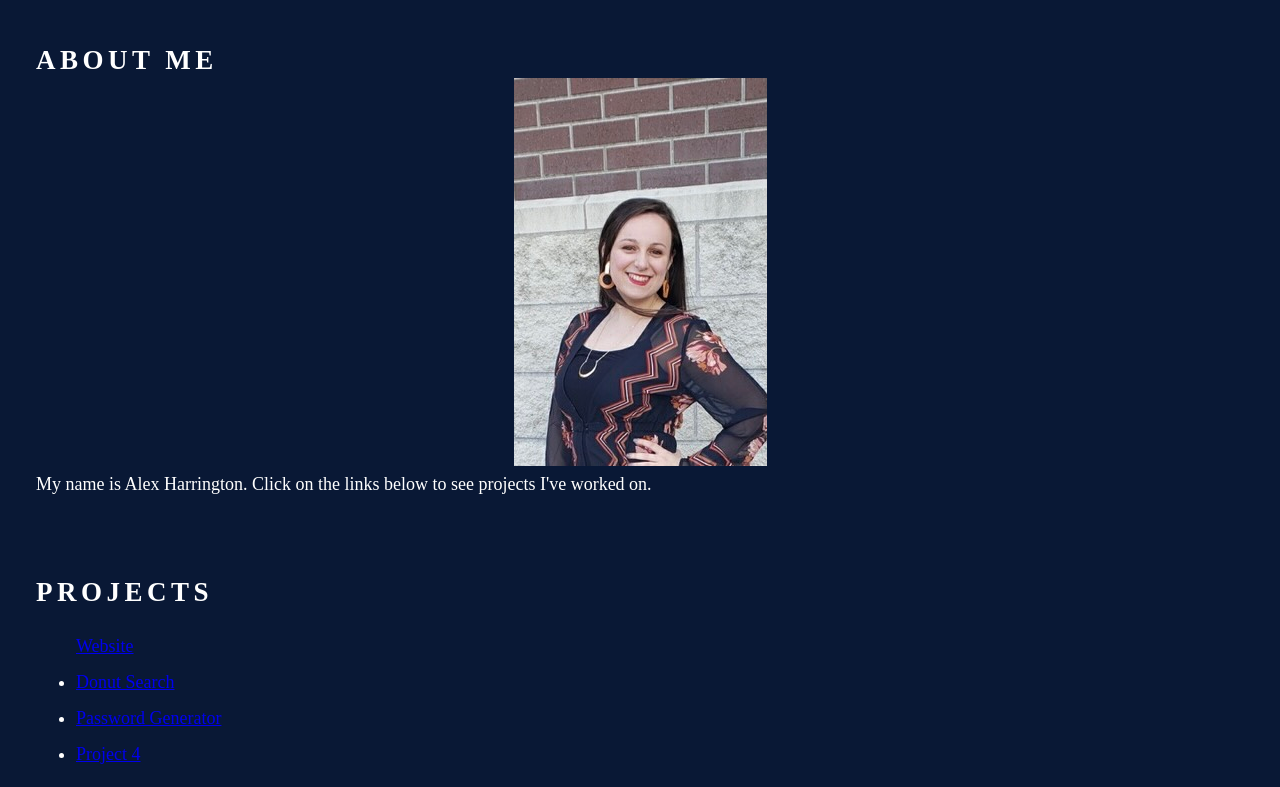
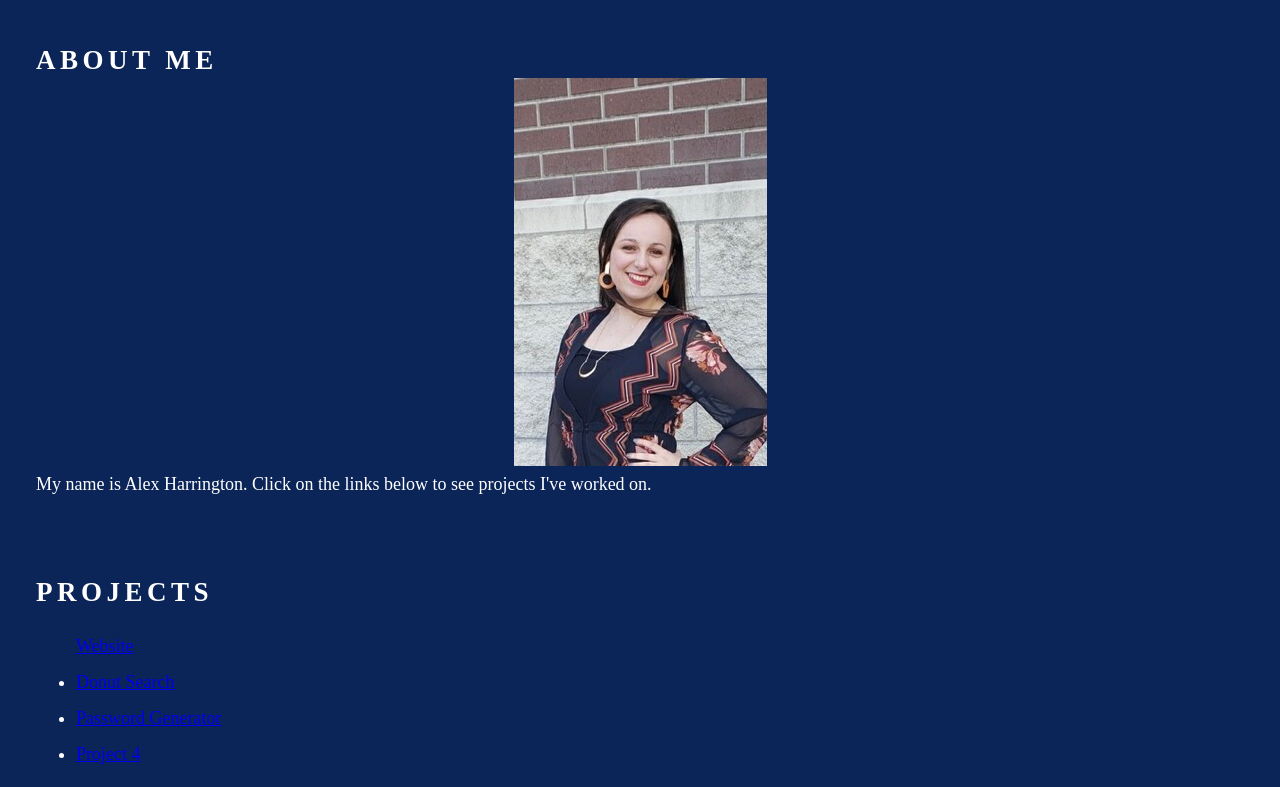
Before and after one commit to spirithoula/02_portfolio, a plain HTML site: page index.html in a window 1280 px wide. Shown: the part 84-871 px from the top of the page. Drawn offline with Linux system fonts and the light colour scheme; files whose address does not match are found by name.

Commit message:
moved files

```diff
--- a/assets/css/style.css
+++ b/assets/css/style.css
@@ -6,7 +6,7 @@
 }
 
 html {
-    background-color: rgb(9, 24, 53);
+    background-color: rgb(11, 37, 88);
     font-size: 16px;
 }
 
```
Also changed, not shown: assets/images/IMG_5944.JPG (renamed from assets/css/images/IMG_5944.JPG), assets/images/Screen Shot 2021-03-27 at 9.22.28 PM.png (renamed from assets/css/images/Screen Shot 2021-03-27 at 9.22.28 PM.png).
